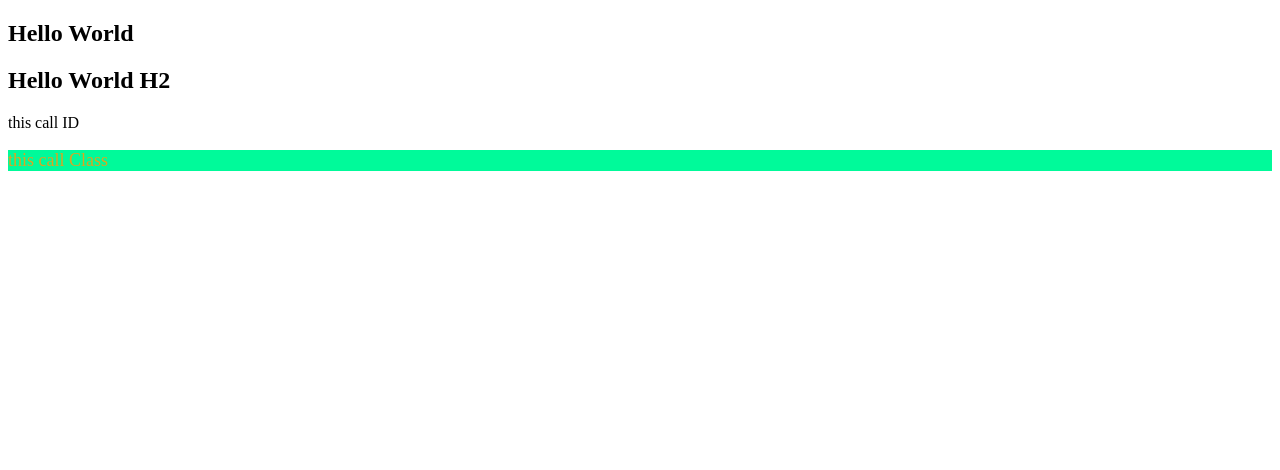
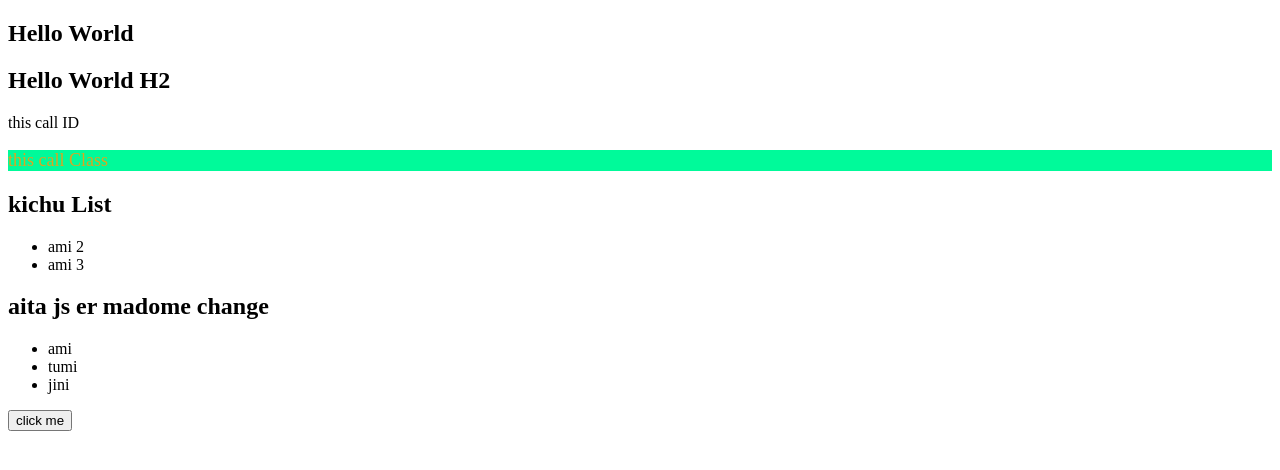
Before and after one commit to AkashAlways24/mil5Mod25, a plain HTML site: page index.html in a window 1280 px wide. Drawn offline with Linux system fonts and the light colour scheme.

Commit message:
append file this code add aita html diya ekbare likha

```diff
--- a/append.js
+++ b/append.js
@@ -24,3 +24,16 @@ ulAdd.appendChild(liAdd3);
 main.appendChild(sectionAdd);
 // tar porer onso add kora holo
 sectionAdd.appendChild(ulAdd);
+
+// aita html diya ekbare likha *********
+const htmlWith = document.createElement('section');
+htmlWith.innerHTML= `
+      <h1>aita js er madome change</h1>
+      <ul>
+        <li>ami</li>
+        <li>tumi</li>
+        <li>jini</li>
+      </ul>
+      <button>click me</button>
+`
+main.appendChild(htmlWith)
--- a/index.html
+++ b/index.html
@@ -19,6 +19,6 @@
 
   <!-- <script src="./mil5mod25.js"></script> -->
   <!-- <script src="./styleInjs.js"></script> -->
-  <script src="./apend.js"></script>
+  <script src="./append.js"></script>
 </body>
 </html>
```
